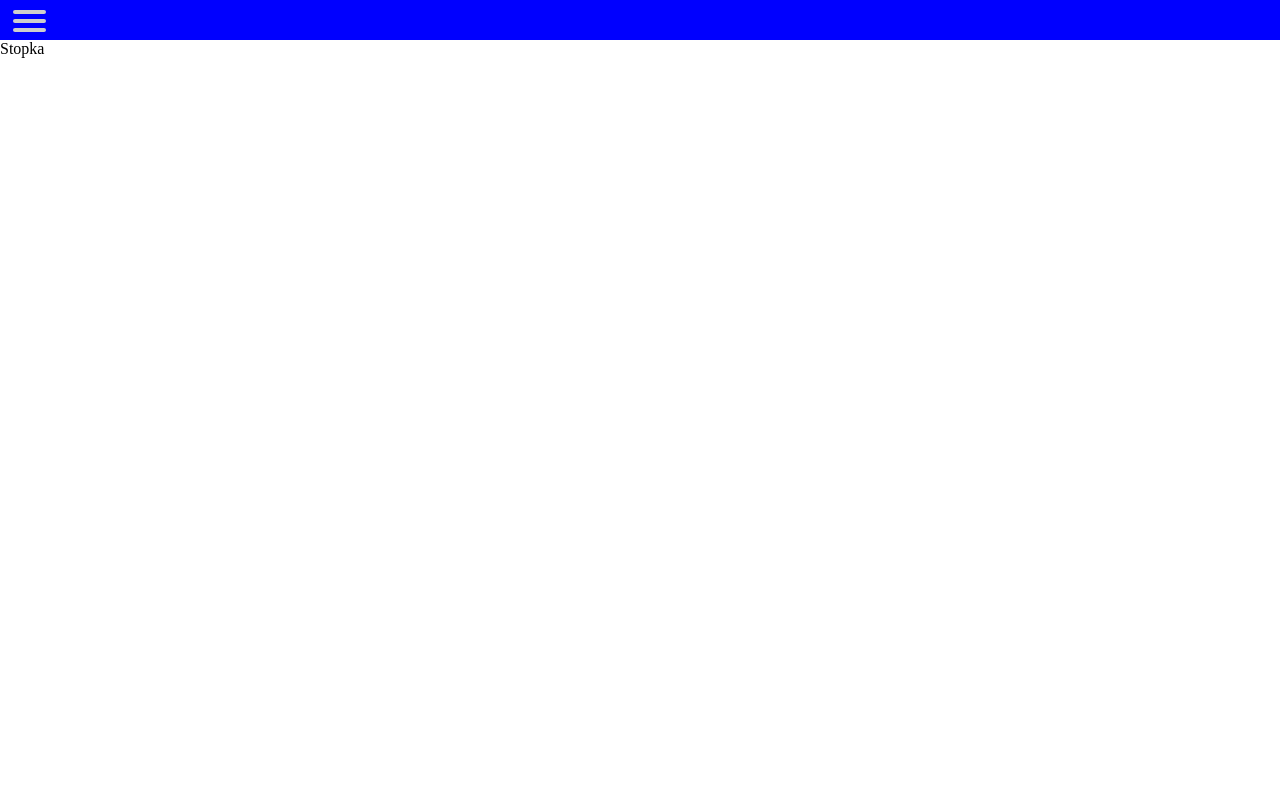
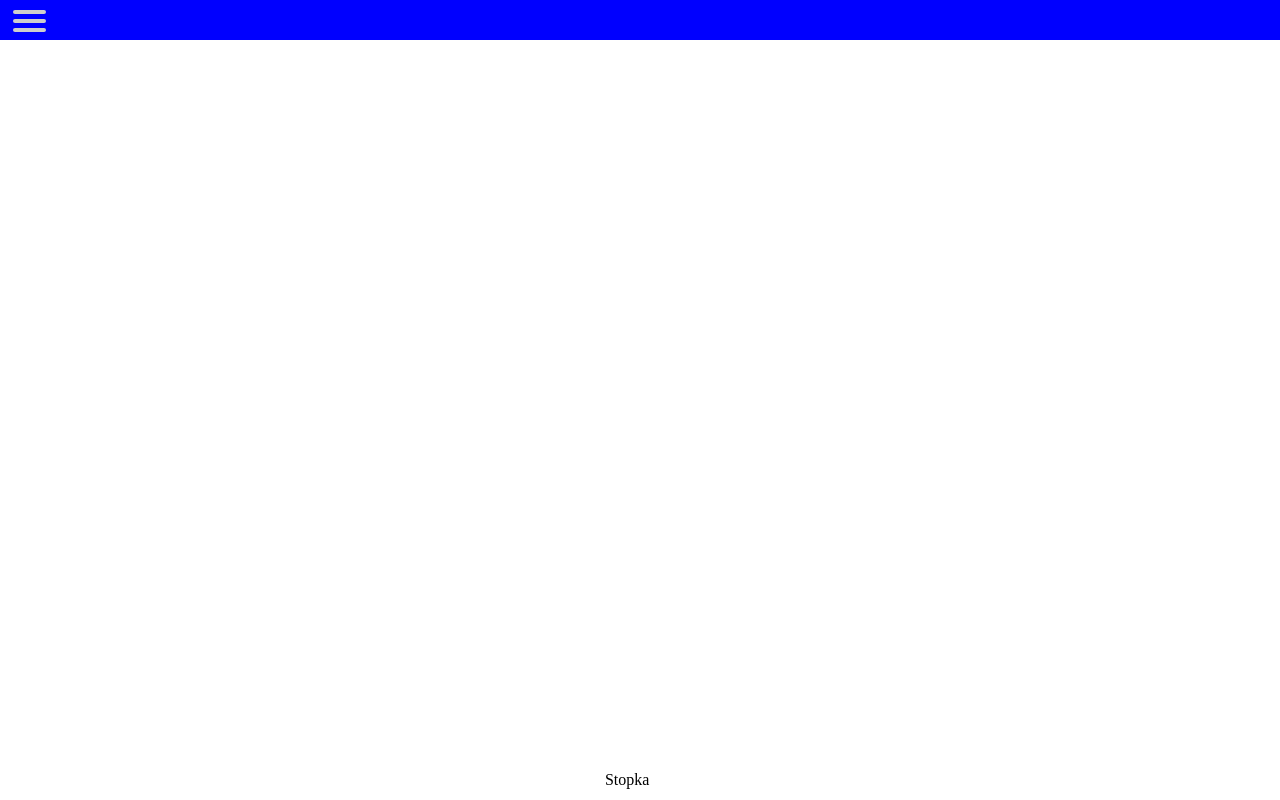
Before and after one commit to n1n4zu/BezpiecznaCyberPrzestrzen, a Django app: page / in a window 1280 px wide. Run offline with Django 4.2, Linux system fonts and the light colour scheme.

Commit message:
zmodyfikowanie podstron i css

```diff
--- a/strona/static/css/style.css
+++ b/strona/static/css/style.css
@@ -1,6 +1,10 @@
 *{
     box-sizing: border-box;
     margin: 0;
+}
+main{
+    width: 100vw;
+    height: 100vh;
 }
 header{
     background-color: blue;
@@ -10,6 +14,18 @@ header{
     top: 0;
     z-index: 100;
 }
+section{
+    width: 98vw;
+    height: 90vh;
+}
+footer{
+    width: 98vw;
+    height: 5vh;
+    display: flex;
+    justify-content: center;
+    align-items: center;
+}
+
 #menuToggle
  {
    display: block;
--- a/strona/templates/strona/base.html
+++ b/strona/templates/strona/base.html
@@ -6,6 +6,7 @@
     <link rel="stylesheet" href="{% static 'css/style.css' %}">
 </head>
 <body>
+<main>
 
     <header>
         <div id="menuToggle">
@@ -17,17 +18,20 @@
           <span></span>
 
           <ul id="menu">
-            <a href="{% url 'base' %}"><li>Strona główna</li></a>
+            <a href="{% url 'glowna' %}"><li>Strona główna</li></a>
             <a href="{% url 'posty' %}"><li>Posty</li></a>
-            <a href="{%  url 'nauka' %}"><li>Nauka</li></a>
+            <a href="{% url 'nauka' %}"><li>Nauka</li></a>
             <a href="{% url 'kontakt' %}"><li>Kontakt</li></a>
           </ul>
         </div>
     </header>
+    <section>
 
-    {% block content %}
-    {% endblock %}
+        {% block content %}
+        {% endblock %}
 
+    </section>
     <footer>Stopka</footer>
+</main>
 </body>
 </html>
--- a/strona/urls.py
+++ b/strona/urls.py
@@ -3,6 +3,7 @@ from . import views
 
 urlpatterns = [
     path('', views.base, name='base'),
+    path('glowna/', views.glowna, name='glowna'),
     path('posty/', views.posty, name='posty'),
     path('nauka/', views.nauka, name='nauka'),
     path('kontakt/', views.kontakt, name='kontakt'),
--- a/strona/views.py
+++ b/strona/views.py
@@ -3,6 +3,10 @@ from django.shortcuts import render
 
 def base(request):
     return render(request, 'strona/base.html', {})
+
+
+def glowna(request):
+    return render(request, 'strona/glowna.html', {})
 
 
 def posty(request):
```
Also changed, not shown: strona/templates/strona/glowna.html (added, +7 -0 lines), strona/templates/strona/kontakt.html (added, +7 -0 lines), strona/templates/strona/nauka.html (added, +7 -0 lines).
